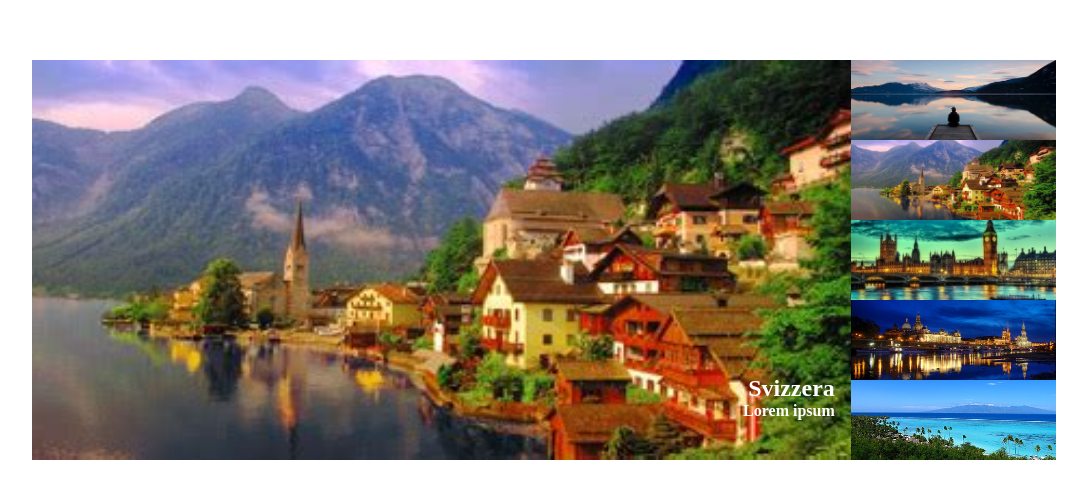
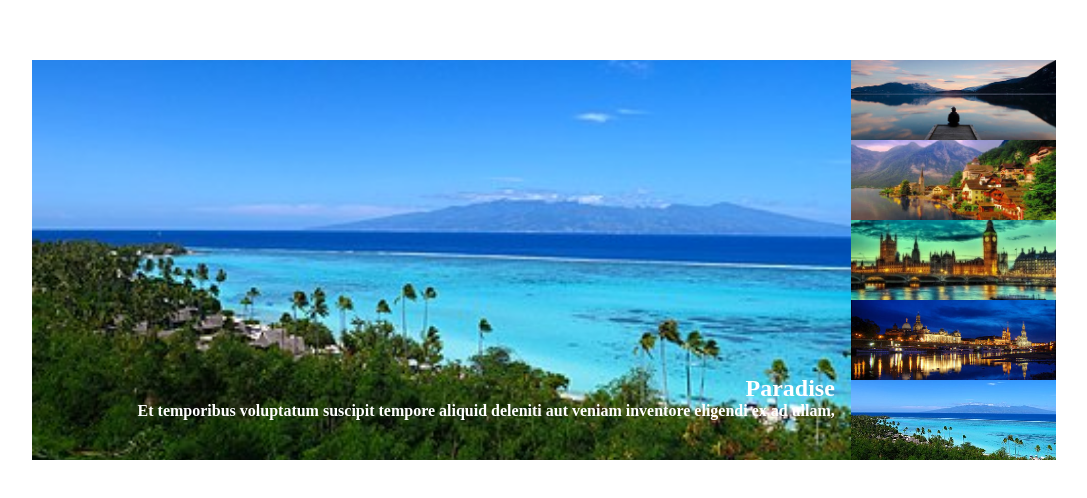
Before and after one commit to MirkoAnna/js-array-carousel, a plain HTML site: page index.html in a window 1280 px wide. Shown: the part 140-638 px from the top of the page, without its empty margins (96-1183 px from the left). Drawn offline with Linux system fonts and the light colour scheme.

Commit message:
milestone 2

```diff
--- a/index.html
+++ b/index.html
@@ -18,13 +18,13 @@
             <!-- Container immagine principale -->
             <div class="container-main-image">
 
-                <div class="main-image">
+                <!-- <div class="main-image">
                     <img src="img/02.jpg" alt="">
-                    <div>
+                    <div class="text">
                         <h2 id="country">Svizzera</h2>
                         <h4 id="description"> Lorem ipsum</h4>
                     </div>
-                </div>
+                </div> -->
 
             </div>
             <!-- Fine container immagine principale -->
@@ -38,7 +38,21 @@
                 <!-- Fine frecce -->
 
                 <!-- Lista immagini -->
-
+                <!-- <div class="image">
+                    <img src="img/01.jpg" alt="">
+                </div>
+                <div class="image">
+                    <img src="img/02.jpg" alt="">
+                </div>
+                <div class="image">
+                    <img src="img/03.jpg" alt="">
+                </div>
+                <div class="image">
+                    <img src="img/04.jpg" alt="">
+                </div>
+                <div class="image">
+                    <img src="img/05.jpg" alt="">
+                </div> -->
                 <!-- Fine lista immagini -->
 
             </div>
--- a/main.js
+++ b/main.js
@@ -22,13 +22,25 @@ const description = [
     'Et temporibus voluptatum suscipit tempore aliquid deleniti aut veniam inventore eligendi ex ad ullam,',
 ];
 
+let mainImage = '';
 let listImages = '';
 
 for (let i = 0; i < images.length; i++ ) {
     listImages += `<div class="image">
                     <img src="${images[i]}" alt="">
                 </div>`;
+
+    mainImage = `<div class="main-image">
+                    <img src="${images[i]}" alt="">
+                    <div class="text">
+                        <h2 id="country">${nameCountries[i]}</h2>
+                        <h4 id="description">${description[i]}</h4>
+                    </div>
+                <div>`;
 }
 
-let printerListImages = document.querySelector('.container-list-images');
-printerListImages.innerHTML = listImages;
+let listImagesInjector  = document.querySelector('.container-list-images');
+listImagesInjector.innerHTML = listImages;
+
+let mainImageInjector = document.querySelector('.container-main-image');
+mainImageInjector.innerHTML = mainImage;
--- a/style.css
+++ b/style.css
@@ -9,6 +9,12 @@
     height: 100vh;
     display: flex;
 }
+/* Common */
+.active {
+    display: block;
+}
+/* Fine common */
+
 /* Slider */
 .slider {
     margin: auto;
@@ -21,6 +27,7 @@
 .slider .container-main-image {
     width: 80%;
     height: 100%;
+    background-color: rgb(13, 13, 20);
 }
 
 .slider .container-main-image .main-image {
@@ -37,7 +44,7 @@
     object-fit: cover;
 }
 
-.slider .container-main-image .main-image div {
+.slider .container-main-image .main-image .text {
     width: 100%;
     float: left;
     color: white;
@@ -46,12 +53,12 @@
     bottom: 10%;
 }
 
-.slider .container-main-image .main-image h2 {
+.slider .container-main-image .main-image #country {
     text-align: right;
     margin: 0 2%;
 }
 
-.slider .container-main-image .main-image h4 {
+.slider .container-main-image .main-image #description {
     text-align: right;
     margin: 0 2%;
 }
```
